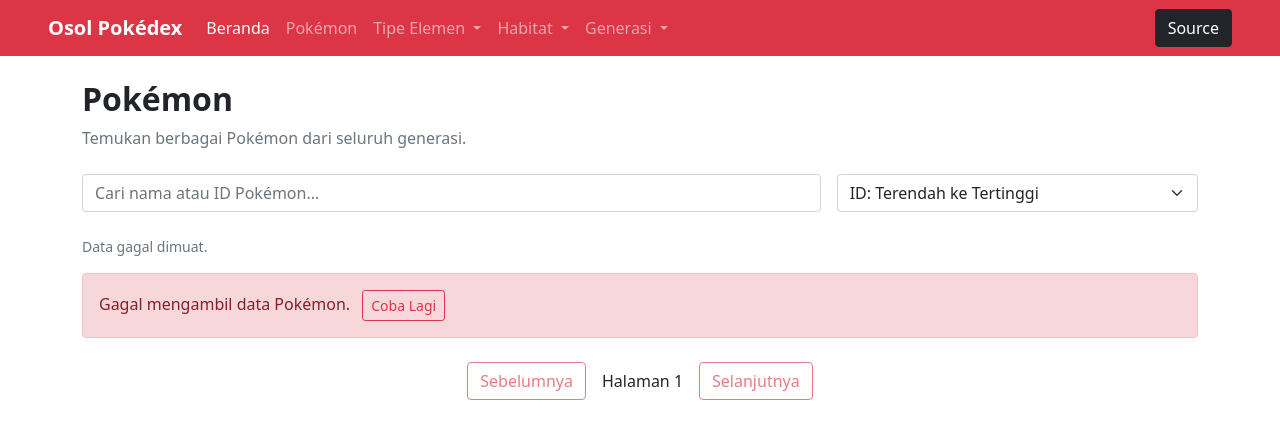
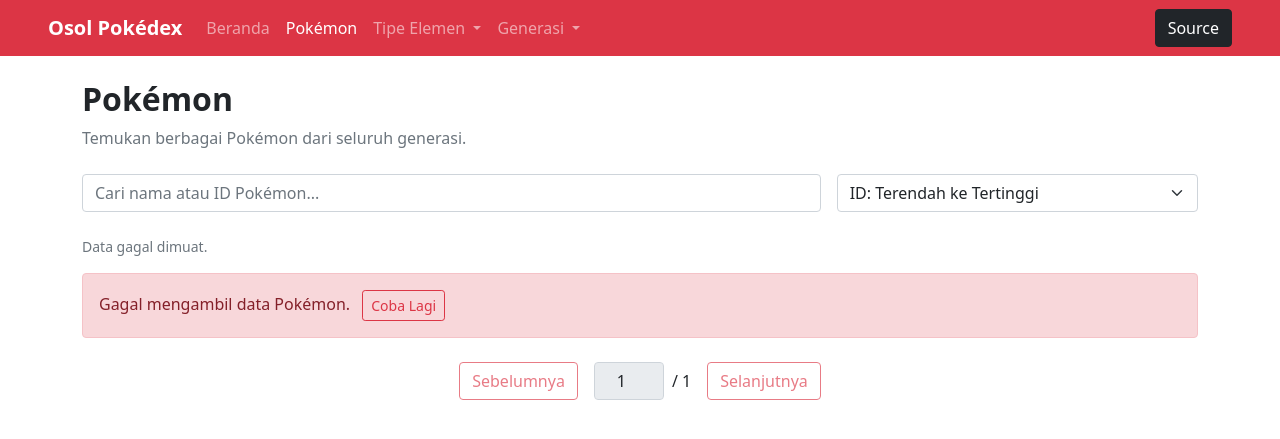
Before and after one commit to Xavrir/pwtm_w-pub-api, a Laravel app: page /pokemon in a window 1280 px wide. Shown: the top 439 px of the page. Run offline with Laravel 12, Linux system fonts and the light colour scheme.

Commit message:
Menyempurnakan pagination, dan menambahkan output pada log console

```diff
--- a/public/js/pagination.js
+++ b/public/js/pagination.js
@@ -1,7 +1,8 @@
 // Elemen HTML
 const prevButton = document.getElementById('prevPage');
 const nextButton = document.getElementById('nextPage');
-const pageInfo = document.getElementById('pageInfo');
+const pageInput = document.getElementById('pageInput');
+const totalPagesElement = document.getElementById('totalPages');
 
 // Konfigurasi pagination
 let paginationConfig = {};
@@ -28,15 +29,57 @@ function setupPagination(config) {
             paginationConfig.onPageChange(currentPage + 1);
         }
     });
+
+    // Input nomor halaman
+    pageInput.addEventListener('keydown', function (event) {
+        if (event.key === 'Enter') {
+            applyPageInput();
+            pageInput.blur();
+        }
+    });
+
+    // Terapkan nomor halaman ketika input kehilangan fokus
+    pageInput.addEventListener('blur', applyPageInput);
+}
+
+// Menerapkan nomor halaman dari input
+function applyPageInput() {
+    const totalPages = paginationConfig.getTotalPages();
+    const inputPage = Number(pageInput.value);
+
+    if (totalPages === 0) {
+        return;
+    }
+
+    if (
+        pageInput.value.trim() === '' ||
+        !Number.isInteger(inputPage)
+    ) {
+        pageInput.value = paginationConfig.getCurrentPage();
+        return;
+    }
+
+    const targetPage = Math.min(
+        Math.max(inputPage, 1),
+        totalPages
+    );
+
+    pageInput.value = targetPage;
+
+    if (targetPage !== paginationConfig.getCurrentPage()) {
+        paginationConfig.onPageChange(targetPage);
+    }
 }
 
 // Memperbarui tampilan pagination
 function renderPagination(currentPage, totalPages) {
-    pageInfo.textContent =
-        `Halaman ${totalPages === 0 ? 0 : currentPage} / ${totalPages}`;
+    pageInput.value = totalPages === 0 ? 0 : currentPage;
+    pageInput.min = 1;
+    pageInput.max = totalPages;
+    pageInput.disabled = totalPages === 0;
 
-    prevButton.disabled = currentPage <= 1;
+    totalPagesElement.textContent = `/ ${totalPages}`;
 
-    nextButton.disabled =
-        totalPages === 0 || currentPage >= totalPages;
+    prevButton.disabled = totalPages === 0 || currentPage <= 1;
+    nextButton.disabled = totalPages === 0 || currentPage >= totalPages;
 }
--- a/public/js/pokemon.js
+++ b/public/js/pokemon.js
@@ -8,6 +8,7 @@ let currentPage = 1;
 let currentSort = 'id-asc';
 let searchKeyword = '';
 let renderToken = 0;
+let activeRequestController = null;
 
 // Elemen HTML
 const pokemonList = document.getElementById('pokemonList');
@@ -20,8 +21,10 @@ const searchInput = document.getElementById('searchPokemon');
 const sortSelect = document.getElementById('sortPokemon');
 
 // Mengambil data dari API
-async function fetchData(url) {
-    const response = await fetch(url);
+async function fetchData(url, signal = null) {
+    const response = await fetch(url, {
+        signal: signal
+    });
 
     if (!response.ok) {
         throw new Error('Gagal mengambil data dari API');
@@ -104,6 +107,15 @@ function getFilteredPokemon() {
 
 // Menampilkan Pokémon
 async function renderPokemon() {
+    // Membatalkan request dari proses render sebelumnya
+    if (activeRequestController) {
+        activeRequestController.abort();
+    }
+
+    // Membuat pengendali request baru
+    const controller = new AbortController();
+    activeRequestController = controller;
+
     const token = ++renderToken;
 
     const filteredPokemon = getFilteredPokemon();
@@ -129,12 +141,7 @@ async function renderPokemon() {
     pokemonCount.textContent =
         `Menampilkan ${totalData} Pokémon`;
 
-    pageInfo.textContent =
-        `Halaman ${totalData === 0 ? 0 : currentPage} / ${totalPages}`;
-
-    prevButton.disabled = currentPage <= 1;
-    nextButton.disabled =
-        totalPages === 0 || currentPage >= totalPages;
+    renderPagination(currentPage, totalPages);
 
     if (totalData === 0) {
         return;
@@ -142,17 +149,37 @@ async function renderPokemon() {
 
     pokemonLoading.classList.remove('d-none');
 
-    // Mengambil detail Pokémon untuk halaman aktif
     const details = await Promise.all(
         currentPokemon.map(async pokemon => {
             try {
-                return await fetchData(pokemon.url);
+                return await fetchData(
+                    pokemon.url,
+                    controller.signal
+                );
+
             } catch (error) {
-                console.error(error);
+                if (error.name === 'AbortError') {
+                    console.log(
+                        `[Pokédex] Request dibatalkan: ${pokemon.name}`
+                    );
+
+                    return null;
+                }
+
+                console.error(
+                    `[Pokédex] Gagal mengambil data: ${pokemon.name}`,
+                    error
+                );
+
                 return null;
             }
         })
     );
+
+    // Menampilkan seluruh data yang berhasil diambil sekaligus
+    const successfulDetails = details.filter(detail => detail !== null);
+
+    console.log('[Pokédex] Seluruh data berhasil diambil:', successfulDetails);
 
     // Mencegah hasil render lama menimpa hasil terbaru
     if (token !== renderToken) return;
--- a/resources/views/layouts/app.blade.php
+++ b/resources/views/layouts/app.blade.php
@@ -19,11 +19,11 @@
             <div class="collapse navbar-collapse" id="navbarSupportedContent">
                 <ul class="navbar-nav me-auto mb-2 mb-lg-0">
                     <li class="nav-item">
-                        <a class="nav-link active" aria-current="page" href="/">Beranda</a>
+                        <a class="nav-link {{ request()->is('/') ? 'active' : '' }}" aria-current="page" href="/">Beranda</a>
                     </li>
 
                     <li class="nav-item">
-                        <a class="nav-link" href="/pokemon">Pokémon</a>
+                        <a class="nav-link {{ request()->is('pokemon*') ? 'active' : '' }}" href="/pokemon">Pokémon</a>
                     </li>
 
                     <li class="nav-item dropdown">
@@ -34,20 +34,6 @@
                         <ul class="dropdown-menu" aria-labelledby="navbarDropdown">
                             <li><a class="dropdown-item" href="#">Normal</a></li>
                             <li><a class="dropdown-item" href="#">Fire</a></li>
-                            <li><a class="dropdown-item" href="#">dll</a></li>
-                            <!-- <li><hr class="dropdown-divider"></li>
-                            <li><a class="dropdown-item" href="#">Something else here</a></li> -->
-                        </ul>
-                    </li>
-
-                    <li class="nav-item dropdown">
-                        <a class="nav-link dropdown-toggle" href="#" id="navbarDropdown" role="button" data-bs-toggle="dropdown" aria-expanded="false">
-                            Habitat
-                        </a>
-
-                        <ul class="dropdown-menu" aria-labelledby="navbarDropdown">
-                            <li><a class="dropdown-item" href="#">Domestik</a></li>
-                            <li><a class="dropdown-item" href="#">Hutan</a></li>
                             <li><a class="dropdown-item" href="#">dll</a></li>
                             <!-- <li><hr class="dropdown-divider"></li>
                             <li><a class="dropdown-item" href="#">Something else here</a></li> -->
--- a/resources/views/pages/pokemon.blade.php
+++ b/resources/views/pages/pokemon.blade.php
@@ -56,9 +56,21 @@
             Sebelumnya
         </button>
 
-        <span id="pageInfo" class="fw-semibold">
-            Halaman 1
-        </span>
+        <div class="d-flex align-items-center gap-2">
+            <input
+                type="number"
+                id="pageInput"
+                class="form-control text-center"
+                style="width: 70px;"
+                value="1"
+                min="1"
+                disabled
+            >
+
+            <span id="totalPages" class="fw-semibold">
+                / 1
+            </span>
+        </div>
 
         <button id="nextPage" class="btn btn-outline-danger" disabled>
             Selanjutnya
```
